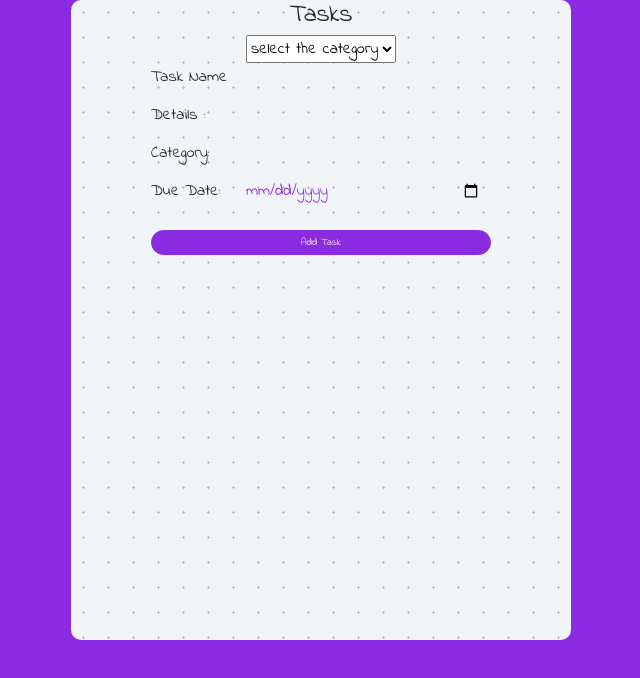
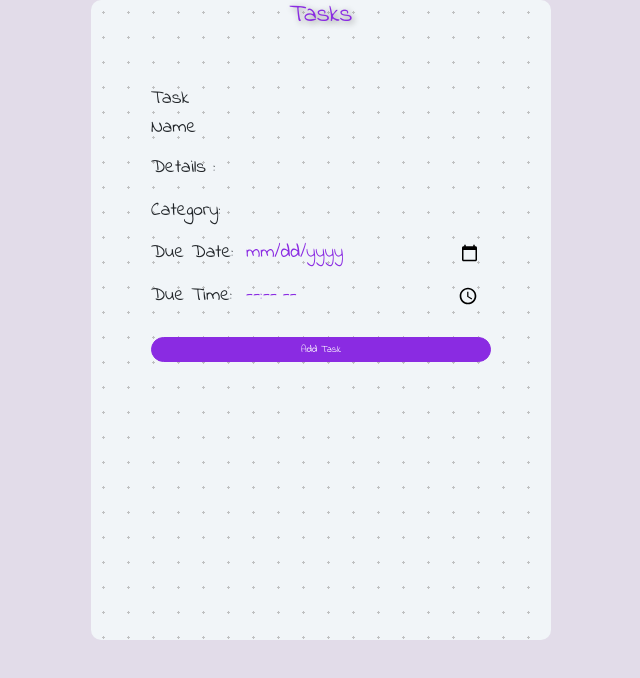
Before and after one commit to ThiruNithish28/TODO-1, a React (Vite) app: page / in a window 1280 px wide. Both pictures are taken after a click on the button "Add Task". Shown: the top 678 px of the page, without its empty margins (319-959 px from the left). Built offline with nearby package versions, Linux system fonts and the light colour scheme.

Commit message:
update the style and fix bug

```diff
--- a/src/App.jsx
+++ b/src/App.jsx
@@ -4,14 +4,17 @@ import TaskBox from "./componets/TaskBox";
 
 function App() {
   const [isFormShow, setIsFormShow] = useState(false);
+  const [isFilterBtnShow, setIsFilterBtnShow] = useState(true);
   const [editTaskId, setEditTaskId] = useState(null);
 
   const [filter, setFilter] = useState("");
   const filterRef = useRef(""); // for the perfomance we use useRef which will not rerender when it store the value;
 
+
   // toogle for form
   const showForm = () => {
     setIsFormShow(!isFormShow);
+    setIsFilterBtnShow(!isFilterBtnShow);
   };
 
   // task array where all listed task will show
@@ -24,6 +27,7 @@ function App() {
   const addTask = (newTask) => {
     setTask((prevTask) => [...prevTask, { ...newTask, id: Date.now() }]);
     setIsFormShow(!isFormShow);
+    setIsFilterBtnShow(!isFilterBtnShow);
   };
 
   //delete the task
@@ -45,6 +49,7 @@ function App() {
   const editTask = (taskId) => {
     setEditTaskId(taskId);
     setIsFormShow(true);
+    setIsFilterBtnShow(!isFilterBtnShow);
   };
 
   // update the edit one to task array
@@ -56,6 +61,7 @@ function App() {
     );
     setEditTaskId(null);
     setIsFormShow(false);
+    setIsFilterBtnShow(!isFilterBtnShow);
   };
 
   const filterBycategory = (e) => {
@@ -74,6 +80,7 @@ function App() {
   return savedTasks ? savedTasks : [];
 };
 
+// add the task when the task state is updated
 useEffect(() => {
   localStorage.setItem("task", JSON.stringify(task));
 }, [task]);
@@ -82,23 +89,25 @@ useEffect(() => {
     <div className="task-container">
       <h1>Tasks</h1>
 
-      <div className="filter">
+      { isFilterBtnShow &&
+        <div className="filter">
+        category :
         <select
           name="filterOption"
           id="filterOption"
           onChange={filterBycategory}
         >
-          <option value="">select the category</option>
+          <option value="">all</option>
 
           {[...new Set(task.map((t) => t.category))].filter(category => category.trim() !== "").map((category) => (
             <option key={category} value={category}>
               {category}
             </option>
           ))}
-
-          {task.length !== 0 && <option value="">all</option>}
         </select>
       </div>
+
+      }
 
       {isFormShow ? (
         <Form
@@ -125,13 +134,11 @@ useEffect(() => {
         </ul>
       )}
 
-      {!isFormShow ? (
+      {!isFormShow &&
         <button className="btn btn-primary addTaskBtn" onClick={showForm}>
           Add Task
         </button>
-      ) : (
-        " "
-      )}
+      }
     </div>
   );
 }
--- a/src/componets/Form.jsx
+++ b/src/componets/Form.jsx
@@ -6,7 +6,8 @@ export default function Form({ onAddTask, editTaskDetails, onEditTask }) {
       taskName: "",
       desc: "",
       category: "",
-      date: "",
+      dueDate: "",
+      dueTime:"",
       isCompleted: false,
     }
   );
@@ -27,7 +28,8 @@ export default function Form({ onAddTask, editTaskDetails, onEditTask }) {
       taskName: "",
       desc: "",
       category: "",
-      date: "",
+      dueDate: "",
+      dueTime:"",
       isCompleted: false
     });
   };
@@ -73,10 +75,23 @@ export default function Form({ onAddTask, editTaskDetails, onEditTask }) {
           <label>Due Date:</label>
           <input
             type="date"
-            name="date"
+            name="dueDate"
             id="task-date"
-            value={taskDetails.date}
+            value={taskDetails.dueDate}
             onChange={handleFormInput}
+            required
+          />
+        </div>
+
+        <div className="d-flex  align-items-center">
+          <label>Due time:</label>
+          <input
+            type="time"
+            name="dueTime"
+            id="due-time"
+            value={taskDetails.dueTime}
+            onChange={handleFormInput}
+            required
           />
         </div>
 
--- a/src/componets/TaskBox.jsx
+++ b/src/componets/TaskBox.jsx
@@ -8,7 +8,7 @@ export default function TaskBox({task, onDelete, onCompleted, onEdit}){
             <div>
             {task.isCompleted ? <h3 className="taskCompleted">{task.taskName}</h3> : <h3>{task.taskName}</h3>}
             <span>{task.desc}</span>
-            <span>{task.date}</span>
+            <p>Due : {task.dueDate} - {task.dueTime}</p>
             </div>
 
             <div className="taskBox-icons">
--- a/src/style/index.css
+++ b/src/style/index.css
@@ -11,13 +11,17 @@
 }
 
 body{
-    font-size: 1.6rem;
+    font-size: 1.9rem;
     display: flex;
     justify-content: center;
     align-items: center;
     font-family: "Indie Flower", cursive;
-    background-color: #8a2be2;
+    background-color: #d5cbdfab;
 
+}
+h1{
+    color:var(--btn-primary);
+    text-shadow: 2px 2px 6px grey;
 }
 h3{
     margin: 0;
@@ -57,7 +61,7 @@ h3{
     display: flex;
     flex-direction: column;
     place-items: center;
-    width:500px;
+    width:460px;
     height: 80vh;
     background: #f1f5f8;
   background-image: radial-gradient(#bfc0c1 7.2%, transparent 0);
@@ -78,7 +82,7 @@ h3{
     justify-content: space-between;
     align-items: center;
     padding: .4rem 1rem;
-    width:400px;
+    width:420px;
     color: black;
 }
 .taskBox:hover{
@@ -91,6 +95,7 @@ h3{
 
 .taskBox:hover .taskBox-icons{
     display:flex;
+    gap:.2rem
 }
 
 
@@ -100,6 +105,7 @@ h3{
     display: flex;
     flex-direction: column;
     gap:1rem;
+    margin-top: 50px;
 }
 .form-container div label{
     flex:1 1 10%;
@@ -124,6 +130,7 @@ h3{
 
 .taskCompleted{
     text-decoration:line-through;
+    opacity: 0.5;
 }
 
 .addTaskBtn{
@@ -132,6 +139,11 @@ h3{
     right:20px;
 }
 
+.filter{
+    align-self: flex-end;
+    margin-right: 20px;
+    margin-bottom: 10px;
+}
 
 @media (max-width:450px){
 
```
